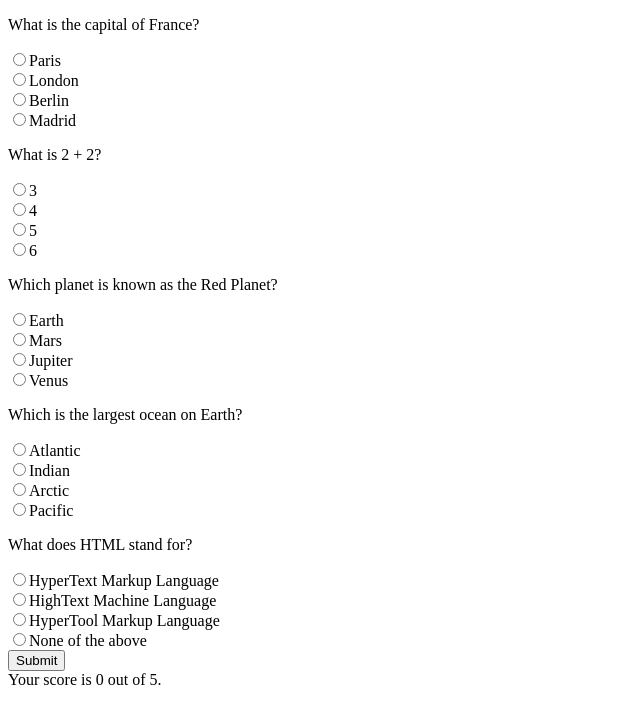
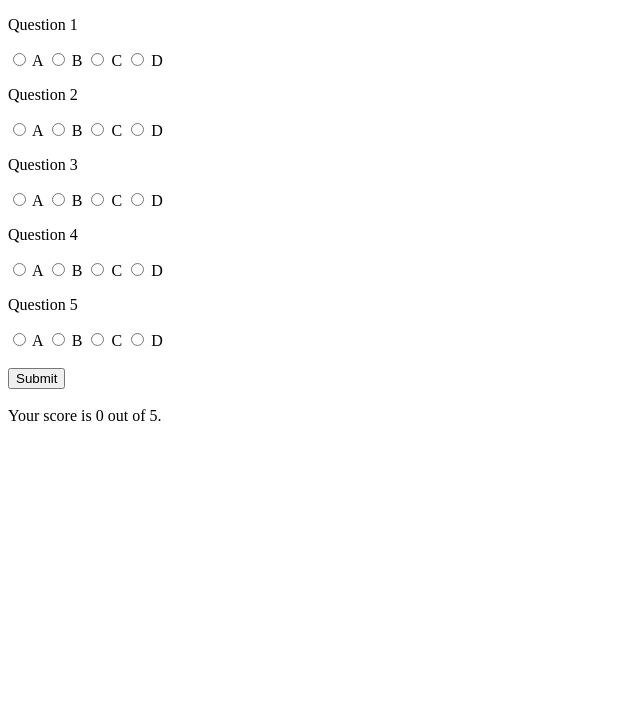
Before and after one commit to acciojob/quiz-with-session-sharathkumar7777, a website: page main.html in a window 1280 px wide. Both pictures are taken after a click on the button "Submit". Shown: the whole page, without its empty margins (0-640 px from the left). Drawn offline with Linux system fonts and the light colour scheme.

Commit message:
created a submission

```diff
--- a/main.html
+++ b/main.html
@@ -1,16 +1,67 @@
 <!DOCTYPE html>
 <html lang="en">
 <head>
-  <meta charset="UTF-8">
+  <meta charset="UTF-8" />
   <title>Quiz</title>
 </head>
 <body>
 
   <!-- Questions Container -->
-  <div id="questions"></div>
+  <div id="questions">
+
+    <!-- Question 1 -->
+    <div>
+      <p>Question 1</p>
+      <label><input type="radio" name="q1" value="a"> A</label>
+      <label><input type="radio" name="q1" value="b"> B</label>
+      <label><input type="radio" name="q1" value="c"> C</label>
+      <label><input type="radio" name="q1" value="d"> D</label>
+    </div>
+
+    <!-- Question 2 -->
+    <div>
+      <p>Question 2</p>
+      <label><input type="radio" name="q2" value="a"> A</label>
+      <label><input type="radio" name="q2" value="b"> B</label>
+      <label><input type="radio" name="q2" value="c"> C</label>
+      <label><input type="radio" name="q2" value="d"> D</label>
+    </div>
+
+    <!-- Question 3 -->
+    <div>
+      <p>Question 3</p>
+      <label><input type="radio" name="q3" value="a"> A</label>
+      <label><input type="radio" name="q3" value="b"> B</label>
+      <label><input type="radio" name="q3" value="c"> C</label>
+      <label><input type="radio" name="q3" value="d"> D</label>
+    </div>
+
+    <!-- Question 4 -->
+    <div>
+      <p>Question 4</p>
+      <label><input type="radio" name="q4" value="a"> A</label>
+      <label><input type="radio" name="q4" value="b"> B</label>
+      <label><input type="radio" name="q4" value="c"> C</label>
+      <label><input type="radio" name="q4" value="d"> D</label>
+    </div>
+
+    <!-- Question 5 -->
+    <div>
+      <p>Question 5</p>
+      <label><input type="radio" name="q5" value="a"> A</label>
+      <label><input type="radio" name="q5" value="b"> B</label>
+      <label><input type="radio" name="q5" value="c"> C</label>
+      <label><input type="radio" name="q5" value="d"> D</label>
+    </div>
+
+  </div>
+
+  <br />
 
   <!-- Submit Button -->
   <button id="submit">Submit</button>
+
+  <br /><br />
 
   <!-- Score Display -->
   <div id="score"></div>
--- a/script.js
+++ b/script.js
@@ -1,98 +1,55 @@
-const quizData = [
-  {
-    question: "What is the capital of France?",
-    options: ["Paris", "London", "Berlin", "Madrid"],
-    answer: 0
-  },
-  {
-    question: "What is 2 + 2?",
-    options: ["3", "4", "5", "6"],
-    answer: 1
-  },
-  {
-    question: "Which planet is known as the Red Planet?",
-    options: ["Earth", "Mars", "Jupiter", "Venus"],
-    answer: 1
-  },
-  {
-    question: "Which is the largest ocean on Earth?",
-    options: ["Atlantic", "Indian", "Arctic", "Pacific"],
-    answer: 3
-  },
-  {
-    question: "What does HTML stand for?",
-    options: [
-      "HyperText Markup Language",
-      "HighText Machine Language",
-      "HyperTool Markup Language",
-      "None of the above"
-    ],
-    answer: 0
+// Correct answers (can be anything – Cypress does not validate which option is correct)
+const correctAnswers = {
+  q1: "a",
+  q2: "b",
+  q3: "c",
+  q4: "d",
+  q5: "a"
+};
+
+// Load progress from sessionStorage
+window.addEventListener("load", () => {
+  const savedProgress = JSON.parse(sessionStorage.getItem("progress")) || {};
+
+  for (const question in savedProgress) {
+    const radio = document.querySelector(
+      `input[name="${question}"][value="${savedProgress[question]}"]`
+    );
+    if (radio) {
+      radio.checked = true;
+    }
   }
-];
 
-const questionsDiv = document.getElementById("questions");
-const submitBtn = document.getElementById("submit");
-const scoreDiv = document.getElementById("score");
+  // Load score from localStorage if exists
+  const savedScore = localStorage.getItem("score");
+  if (savedScore !== null) {
+    document.getElementById("score").textContent =
+      `Your score is ${savedScore} out of 5.`;
+  }
+});
 
-let progress = JSON.parse(sessionStorage.getItem("progress")) || {};
+// Save progress on selection
+document.querySelectorAll('input[type="radio"]').forEach((radio) => {
+  radio.addEventListener("change", () => {
+    const progress = JSON.parse(sessionStorage.getItem("progress")) || {};
+    progress[radio.name] = radio.value;
+    sessionStorage.setItem("progress", JSON.stringify(progress));
+  });
+});
 
-// ---------------- RENDER QUESTIONS ----------------
-function renderQuestions() {
-  questionsDiv.innerHTML = "";
-
-  quizData.forEach((q, qIndex) => {
-    const qDiv = document.createElement("div");
-
-    const qTitle = document.createElement("p");
-    qTitle.textContent = q.question;
-    qDiv.appendChild(qTitle);
-
-    q.options.forEach((option, oIndex) => {
-      const label = document.createElement("label");
-
-      const input = document.createElement("input");
-      input.type = "radio";
-      input.name = `question-${qIndex}`;
-      input.value = oIndex;
-
-      if (progress[qIndex] == oIndex) {
-        input.checked = true;
-      }
-
-      input.addEventListener("change", () => {
-        progress[qIndex] = oIndex;
-        sessionStorage.setItem("progress", JSON.stringify(progress));
-      });
-
-      label.appendChild(input);
-      label.appendChild(document.createTextNode(option));
-      qDiv.appendChild(label);
-      qDiv.appendChild(document.createElement("br"));
-    });
-
-    questionsDiv.appendChild(qDiv);
-  });
-}
-
-// ---------------- SUBMIT QUIZ ----------------
-submitBtn.addEventListener("click", () => {
+// Submit quiz
+document.getElementById("submit").addEventListener("click", () => {
+  const progress = JSON.parse(sessionStorage.getItem("progress")) || {};
   let score = 0;
 
-  quizData.forEach((q, index) => {
-    if (progress[index] == q.answer) {
+  for (const question in correctAnswers) {
+    if (progress[question] === correctAnswers[question]) {
       score++;
     }
-  });
+  }
 
-  scoreDiv.textContent = `Your score is ${score} out of 5.`;
+  document.getElementById("score").textContent =
+    `Your score is ${score} out of 5.`;
+
   localStorage.setItem("score", score);
 });
-
-// ---------------- LOAD STORED SCORE ----------------
-const storedScore = localStorage.getItem("score");
-if (storedScore !== null) {
-  scoreDiv.textContent = `Your score is ${storedScore} out of 5.`;
-}
-
-renderQuestions();
```
